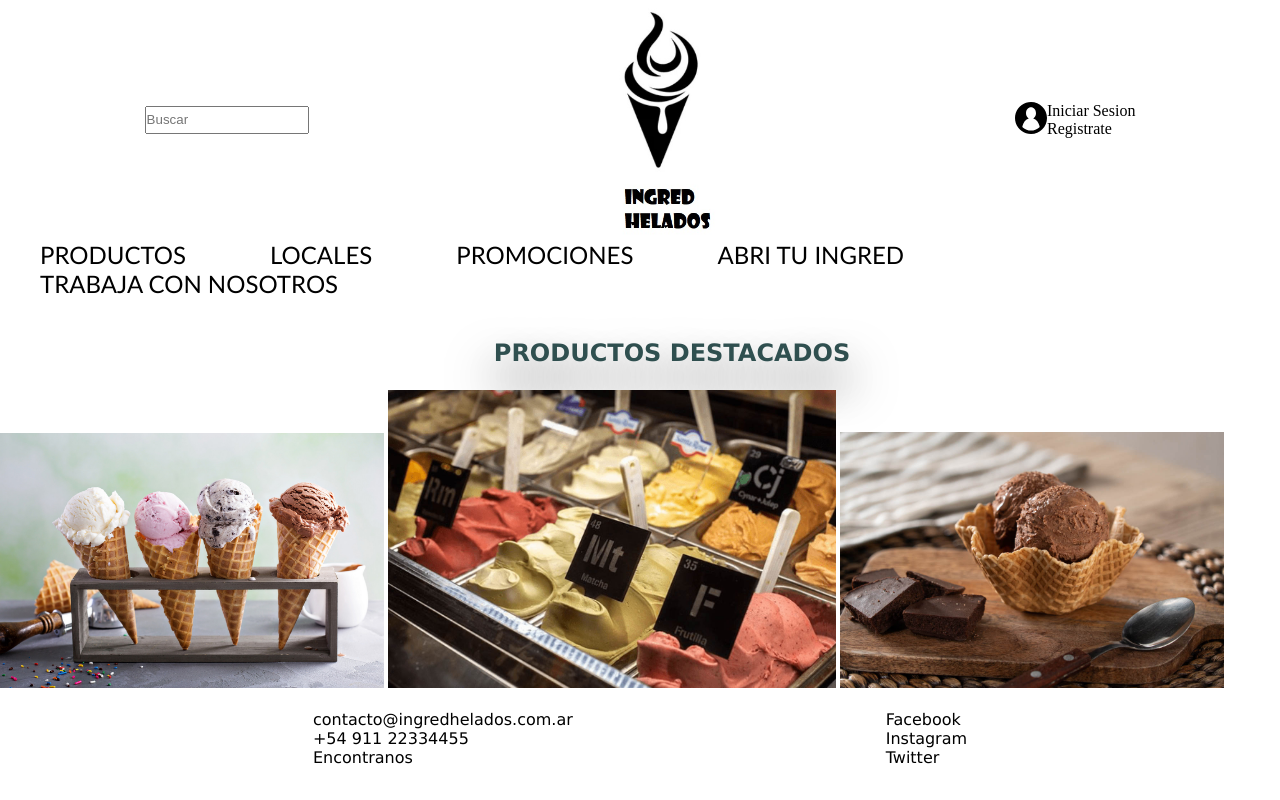
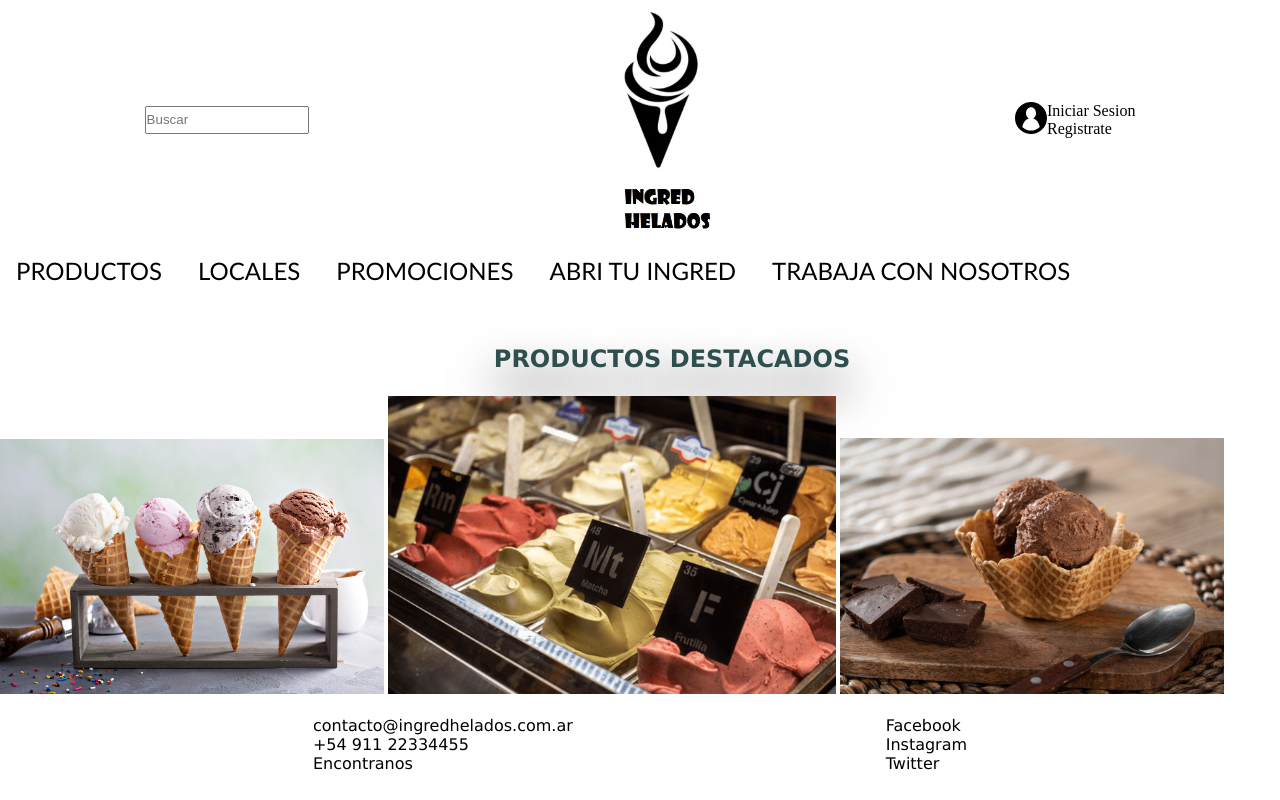
Before and after one commit to GonzaloMartuccio/Ingred, a plain HTML site: page index.html in a window 1280 px wide. Shown: the top 800 px of the page. Drawn offline with Linux system fonts and the light colour scheme.

Commit message:
entrega desafio repositorio github

```diff
--- a/styles/style.css
+++ b/styles/style.css
@@ -20,6 +20,7 @@ header{
     grid-template-columns: auto auto auto;
     justify-content: space-around;
     align-items: center;
+
 }
 
 .login img {
@@ -38,6 +39,27 @@ header .logo {
 .navbar ul li {
     list-style: none;
     display: inline-block;
+}
+ .nav{
+    width: 100%;
+    height: 100px;
+    text-decoration: underline black;
+}
+.nav__categories__item{
+    display: inline-block;
+    margin: 1rem;
+    height: 2rem;
+    position: relative;
+    font-family: Impact, Haettenschweiler, 'Arial Narrow Bold', sans-serif;
+
+}
+
+li, a {
+    text-decoration: none;
+    list-style: none;
+}
+
+.nav__categories{
     text-align: center;
     position: relative;
     margin: 0 40px;
```
